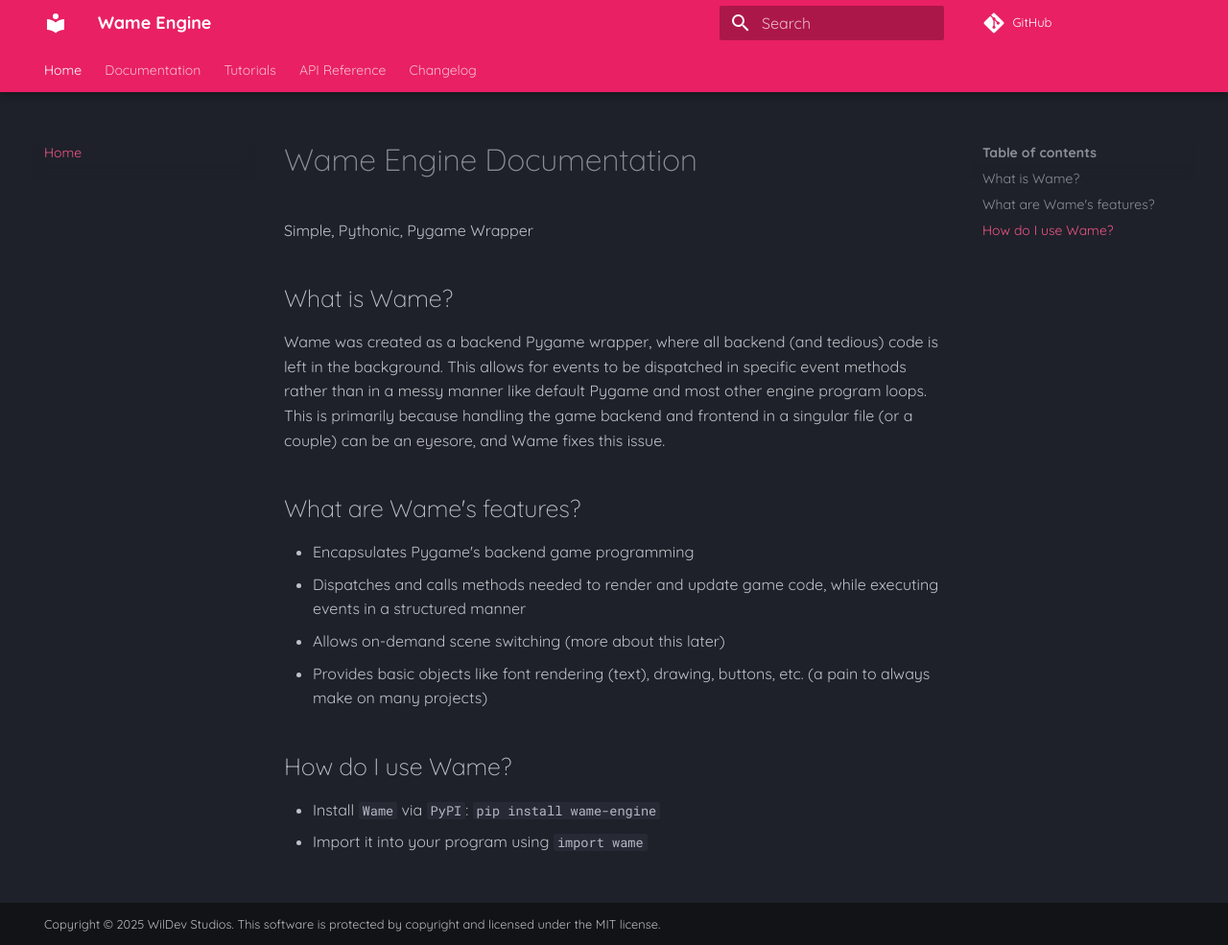
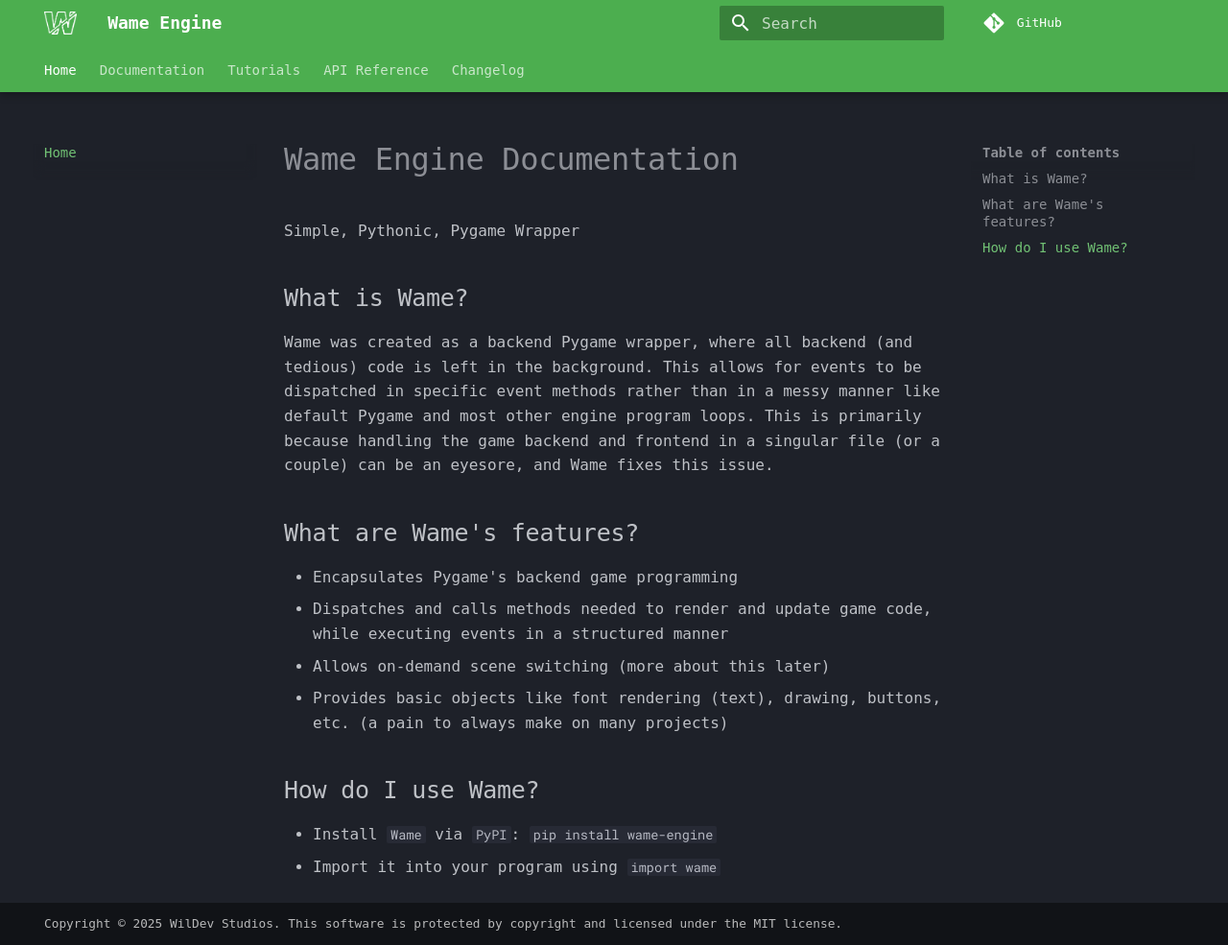
Before and after one commit to WilDev-Studios/Wame, an MkDocs documentation site: the page built from docs/index.md, in a window 1280 px wide and 985 px high. Shown: the whole window at 96% size. Built offline with MkDocs 1.6.1 and Material for MkDocs 9.7.7, drawn with Linux system fonts in a browser that asks for light colours; some web fonts are replaced; comment, search, counter and statistics services are not loaded.

Commit message:
Documentation site cosmetic changes

```diff
--- a/mkdocs.yaml
+++ b/mkdocs.yaml
@@ -6,11 +6,14 @@
 
 theme:
   name: material
+  logo: images/logo.png
+  favicon: images/logo-padded.png
   palette:
-    scheme: slate
-    primary: pink
+    - scheme: slate
+      primary: green
+      accent: cyan
   font:
-    text: Quicksand
+    text: Monospace
   features:
     - navigation.tabs
     - navigation.tabs.sticky
```
Also changed, not shown: docs/images/logo-padded.png (added), docs/images/logo.png (added).
